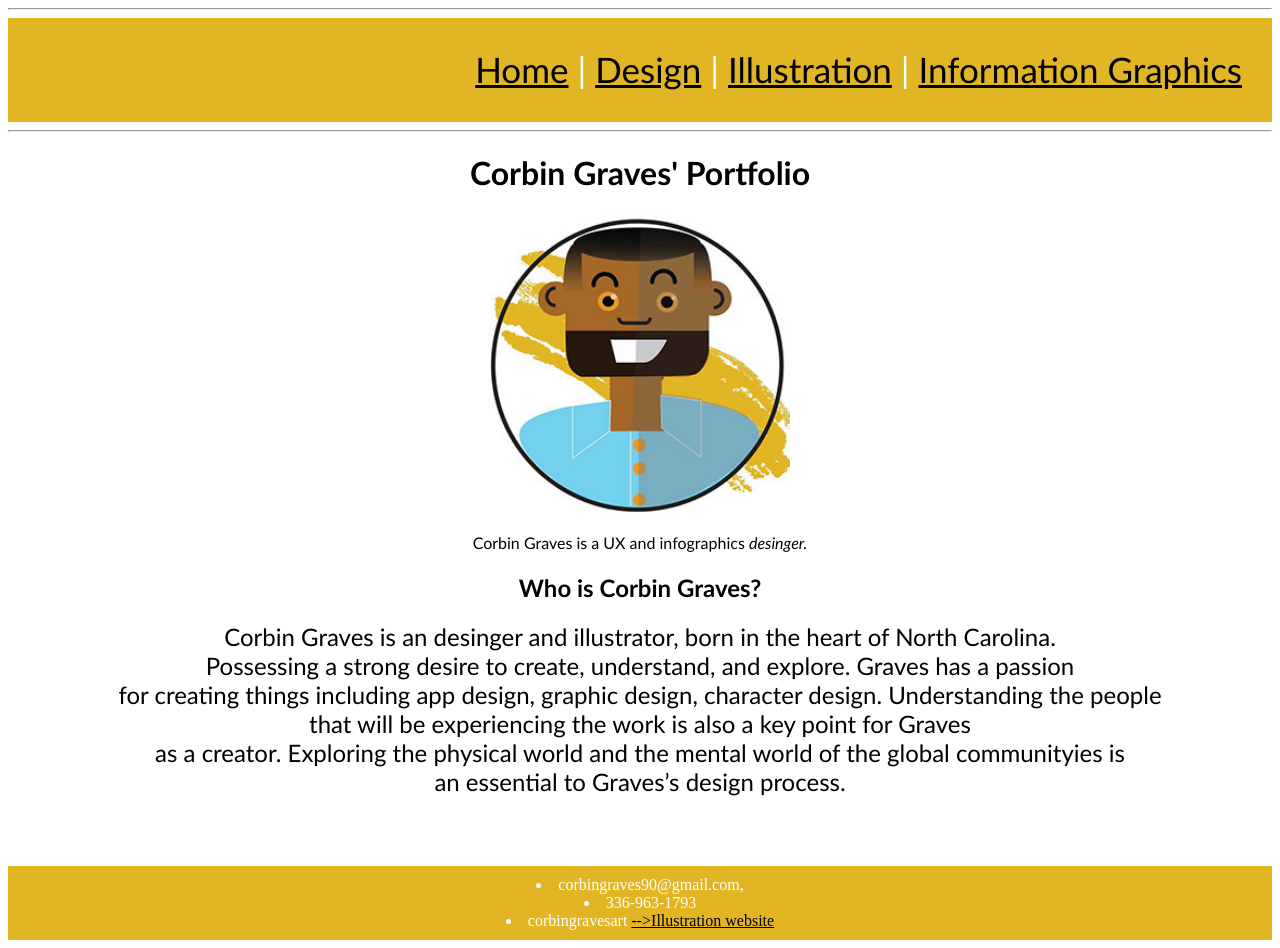
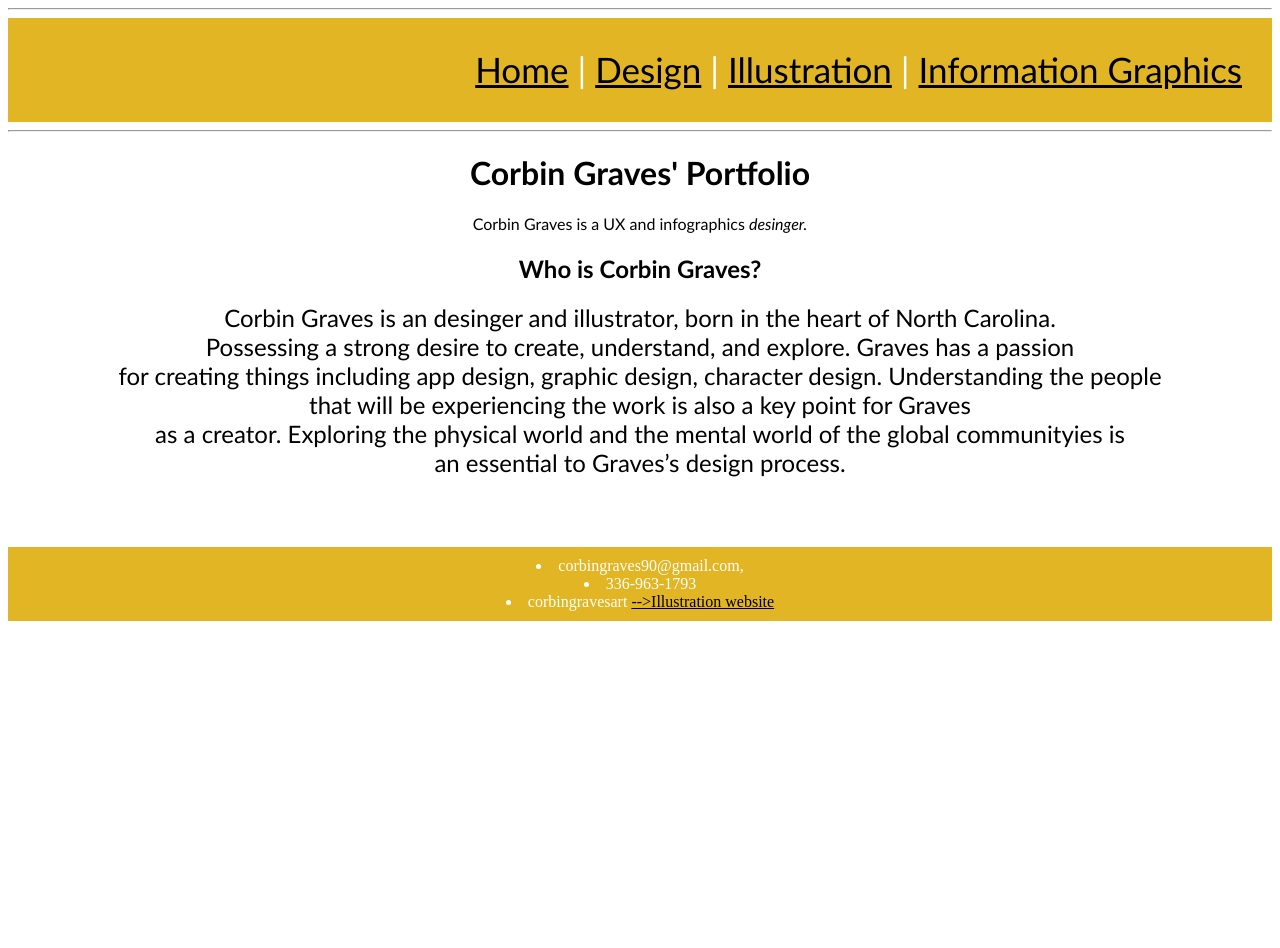
Before and after one commit to CorbinGraves/Portfolio, a plain HTML site: page index.html in a window 1280 px wide. After the commit the page ends 800 px from the top, so only its background shows below. Drawn offline with Linux system fonts and the light colour scheme.

Commit message:
Update index.html

```diff
--- a/index.html
+++ b/index.html
@@ -68,7 +68,7 @@
             <h1> Corbin Graves' Portfolio</h1>
             <p>
                  <figure>
-                    <img src="images/corbinlogo.jpeg" alt="Corbin Graves the designer of the website" width="300" >
+                    <src="images/corbinlogo.jpeg" alt="Corbin Graves the designer of the website" width="300" >
                   </figure>
 
 
```
